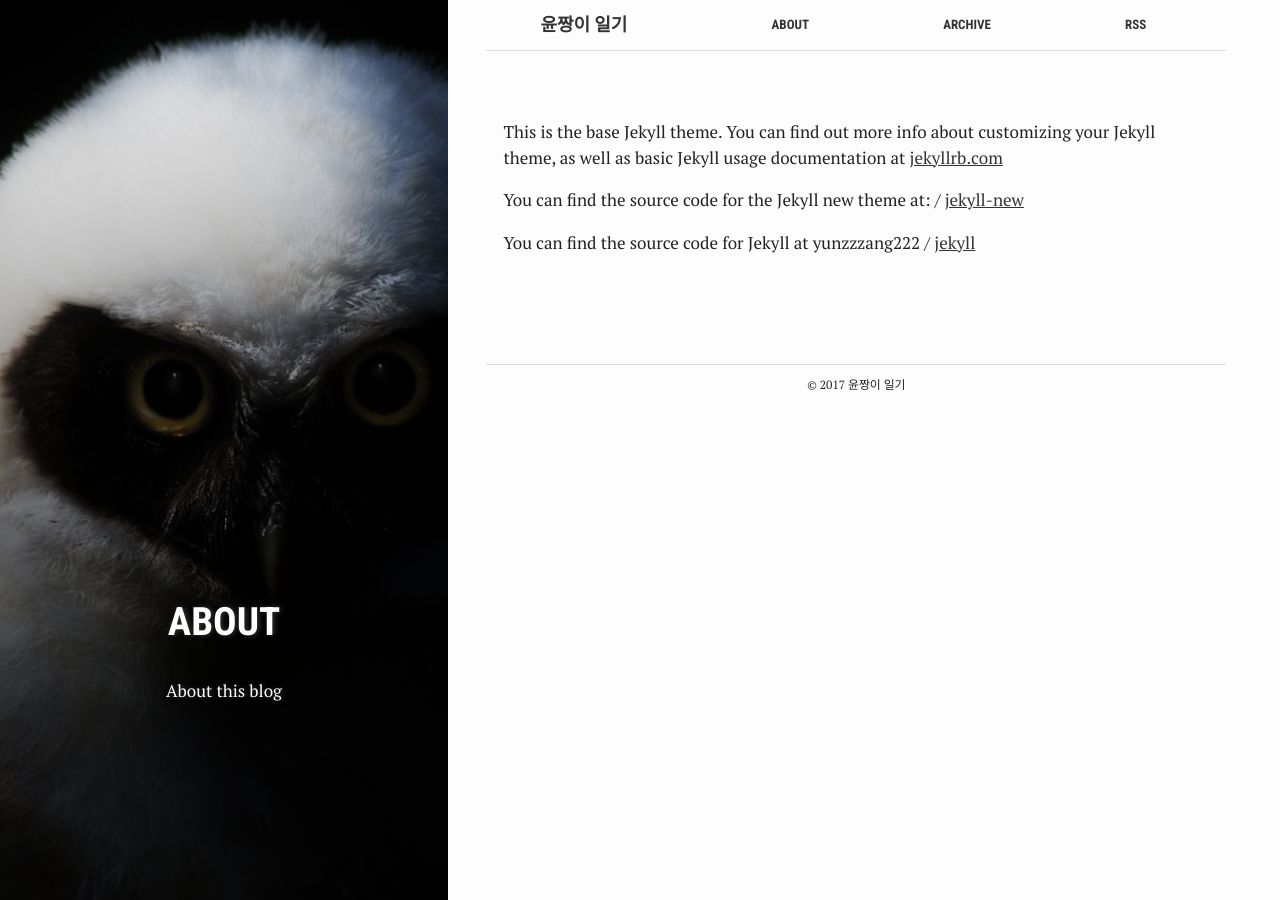
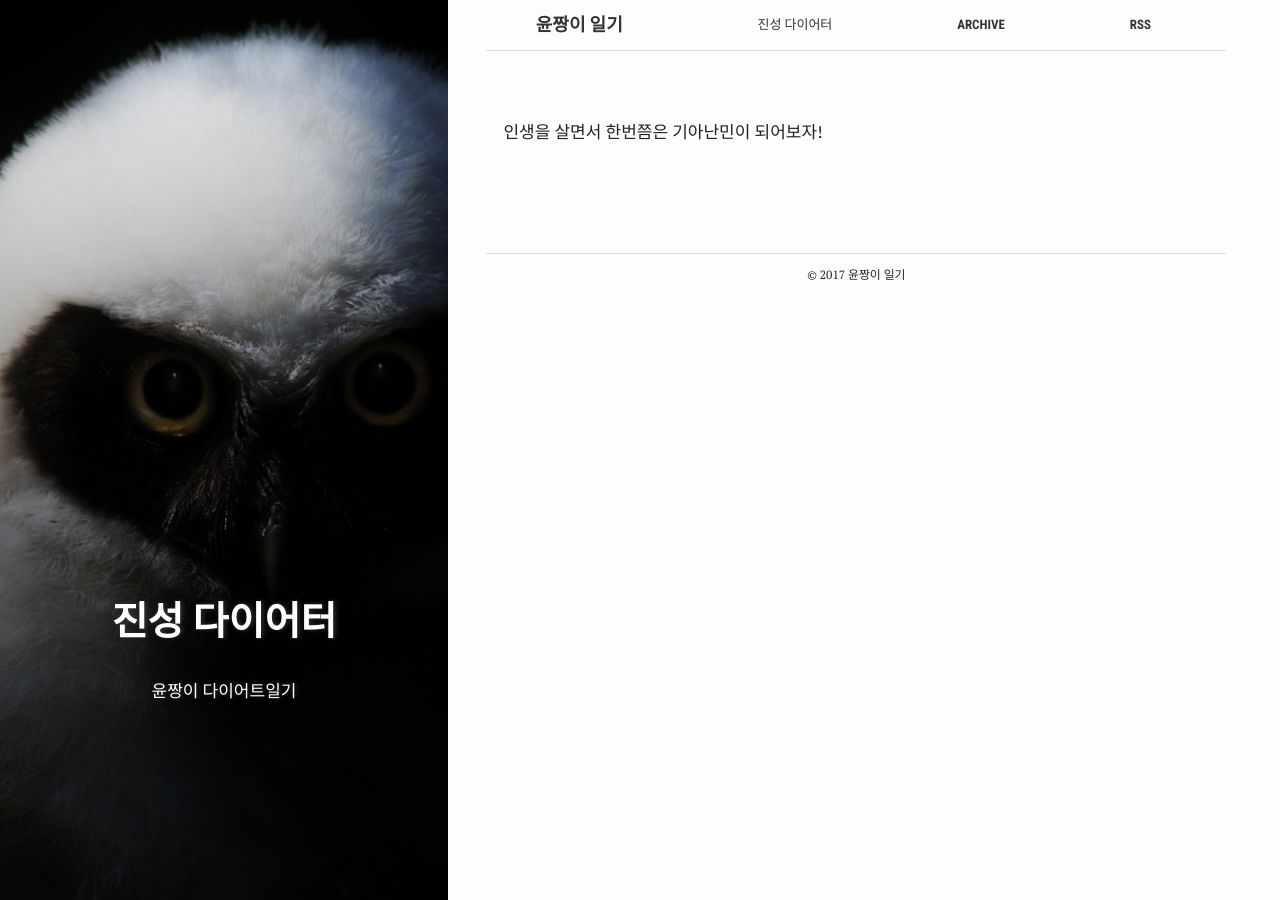
Before and after one commit to yunzzang222/queserasera_zz, a Jekyll site: the page built from about.md, in a window 1280 px wide. Built offline with Jekyll 4.4.1, drawn with Linux system fonts in a browser that asks for light colours.

Commit message:
Update about.md

```diff
--- a/about.md
+++ b/about.md
@@ -1,19 +1,11 @@
 ---
 bg: "owl.jpg"
 layout: page
-title: "About"
-crawlertitle: "Why and how this blog was created"
-permalink: /about/
-summary: "About this blog"
-active: about
+title: "진성 다이어터"
+crawlertitle: "매일매일이 다이어트"
+permalink: /진성다이어터/
+summary: "윤짱이 다이어트일기"
+active: 진성다이어터
 ---
 
-This is the base Jekyll theme. You can find out more info about customizing your Jekyll theme, as well as basic Jekyll usage documentation at [jekyllrb.com](http://jekyllrb.com/)
-
-You can find the source code for the Jekyll new theme at:
-{{site.twitter_username}} /
-[jekyll-new](https://github.com/jglovier/jekyll-new)
-
-You can find the source code for Jekyll at
-{{site.github_username}} /
-[jekyll](https://github.com/jekyll/jekyll)
+인생을 살면서 한번쯤은 기아난민이 되어보자!
```
